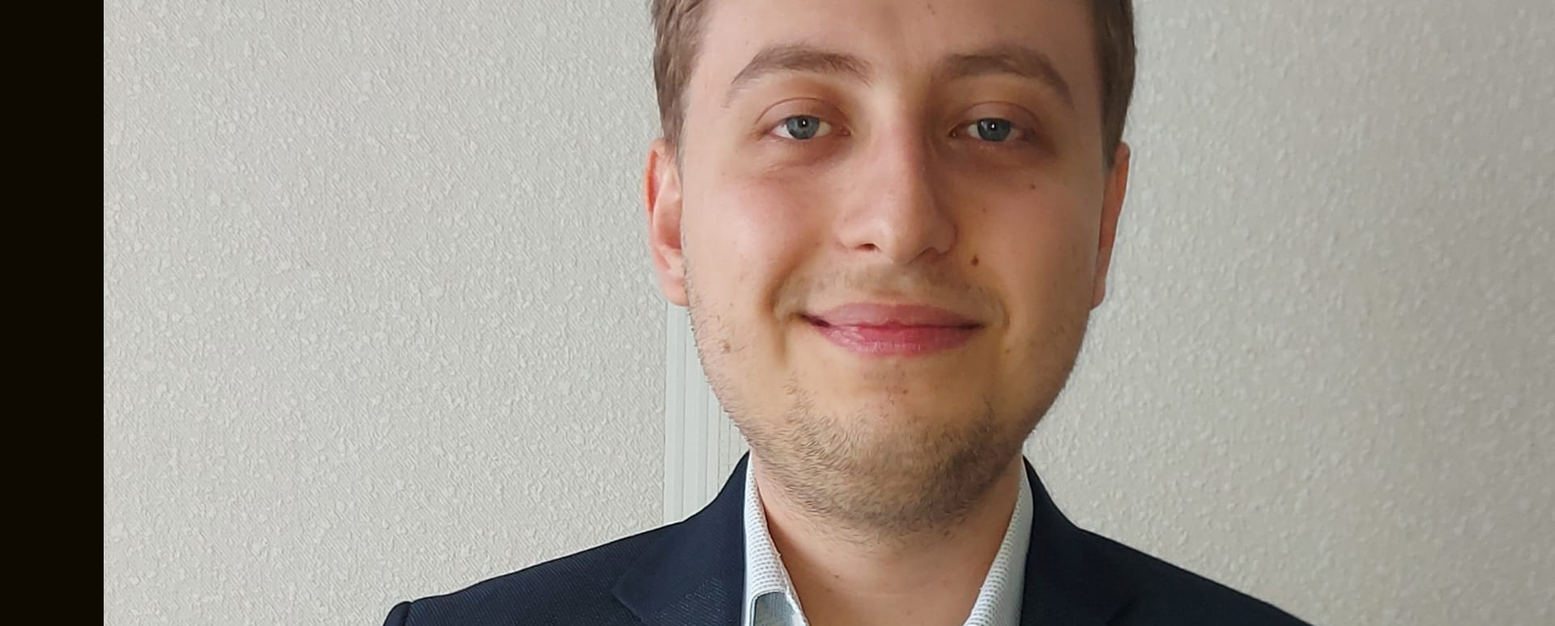
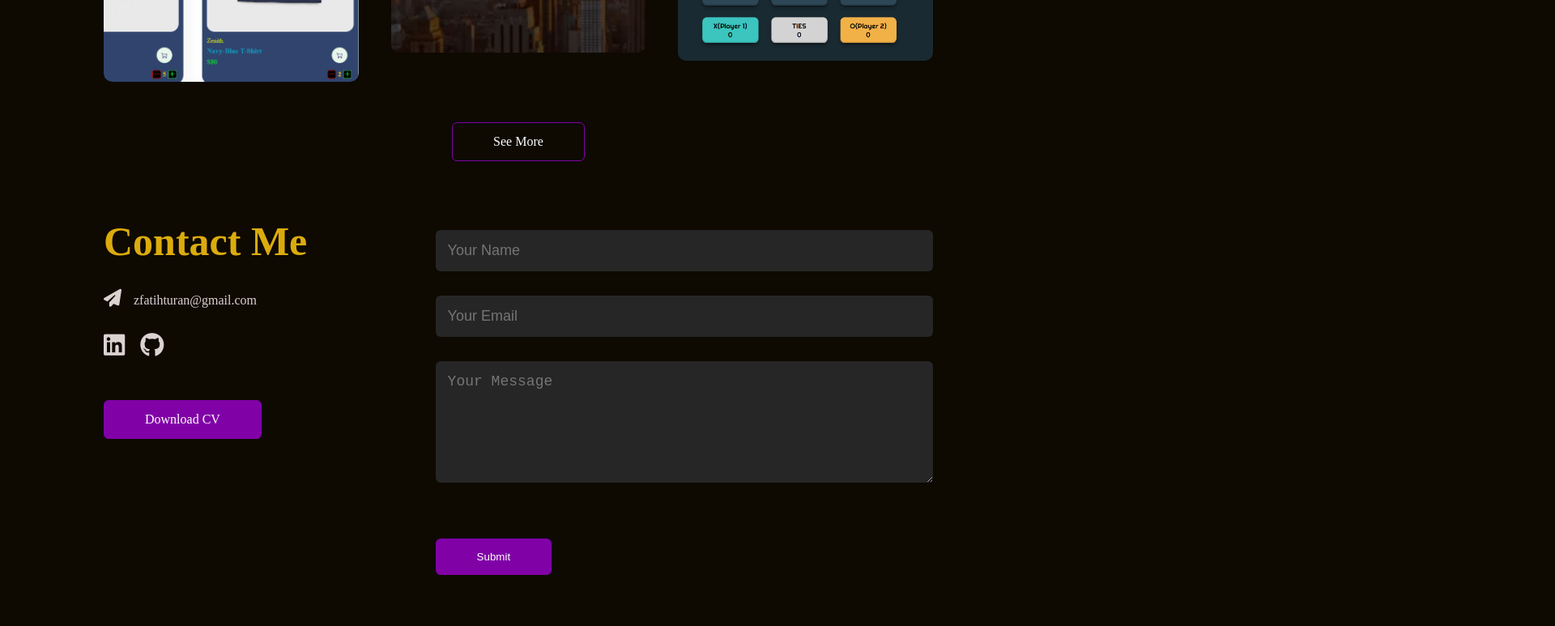
Before and after one commit to ZeckeyBay/Porfolio-Website, a plain HTML site: page index.html in a window 1280 px wide. Shown: the part 1780-2553 px from the top of the page at 81% size, 1920 px wide, since content can reach past the window. Drawn offline with Linux system fonts and the light colour scheme.

Commit message:
make contact form and add bg body

```diff
--- a/index.html
+++ b/index.html
@@ -6,6 +6,7 @@
     <meta name="viewport" content="width=device-width, initial-scale=1.0">
     <title>Personal Portfolio Website</title>
     <link rel="stylesheet" href="styles.css">
+    <link rel="stylesheet" href="https://cdnjs.cloudflare.com/ajax/libs/font-awesome/6.4.0/css/all.min.css" integrity="sha512-iecdLmaskl7CVkqkXNQ/ZH/XLlvWZOJyj7Yy7tcenmpD1ypASozpmT/E0iPtmFIB46ZmdtAc9eNBvH0H/ZpiBw==" crossorigin="anonymous" referrerpolicy="no-referrer" />
 </head>
 <body>
     <div id="header">
@@ -33,7 +34,7 @@
                     <img src="images/photo.jpeg" alt="">
                 </div>
                 <div class="about-col-2">
-                    <h2 class="about-header">About Me</h2>
+                    <h2 class="sub-title">About Me</h2>
                     <p class="about-text">Hi, I'm Zeki Fatih TURAN. As a recent graduate engineer, I'm ready to implement the knowledge
                         I have gained in my education and studies to the responsibilities to the position
                         in my business life. I'm diligent about learning new technologies and I desire to have
@@ -68,7 +69,54 @@
         <h2 class="sub-title">My Projects</h2>
         <div class="work-list">
             <div class="work">
-                <img src="images/photo.jpeg">
+                <img src="images/e-commerce.png">
+                <div class="layer">
+                    <h3>E-Commerce Website</h3>
+                    <p>Shopping website made with HTML-CSS-Javascript</p>
+                    <a href="#"><i class="fas fa-external-link-alt"></i></a>
+                </div>
+            </div>
+            <div class="work">
+                <img src="images/weather-app.png">
+                <div class="layer">
+                    <h3>Weather-App</h3>
+                    <p>Simple weather app made with HTML-CSS-Javascript using weather-api</p>
+                    <a href="#"><i class="fas fa-external-link-alt"></i></a>
+                </div>
+            </div>
+            <div class="work">
+                <img src="images/game.png">
+                <div class="layer">
+                    <h3>Tic-Tac-Toe Game</h3>
+                    <p>Tic-Tac-Toe Game made with HTML-CSS-Javascript</p>
+                    <a href="#"><i class="fas fa-external-link-alt"></i></a>
+                </div>
+            </div>
+        </div>
+        <a href="https://github.com/ZeckeyBay" class="btn">See More</a>
+    </div>
+</div>
+
+<!------------ Contact ------------>
+<div id="contact">
+    <div class="container">
+        <div class="row">
+            <div class="contact-left">
+                <h2 class="sub-title">Contact Me</h2>
+                <p><i class="fa-solid fa-paper-plane"></i>zfatihturan@gmail.com</p>
+                <div class="social-icons">
+                    <a href="https://www.linkedin.com/in/zeki-fatih-turan-95a66022a/"><i class="fa-brands fa-linkedin"></i></a>
+                    <a href="https://github.com/ZeckeyBay"><i class="fa-brands fa-github"></i></a>
+                </div>
+                <a href="images/Zeki Fatih TURAN CV-ENG.pdf" download class="btn btn2">Download CV</a>
+            </div>
+            <div class="contact-right">
+                <form>
+                    <input type="text" name="name" placeholder="Your Name" required>
+                    <input type="email" name="email" placeholder="Your Email" required>
+                    <textarea name="Message" rows="6" placeholder="Your Message"></textarea>
+                    <button type="submit" class="btn btn2">Submit</button>
+                </form>
             </div>
         </div>
     </div>
--- a/styles.css
+++ b/styles.css
@@ -84,7 +84,7 @@ nav ul li a:hover::after{
 .about-col-2{
     flex-basis: 60%;
 }
-.about-header{
+.sub-title{
     font-size: 50px;
 }
 .about-text{
@@ -133,3 +133,129 @@ nav ul li a:hover::after{
 }
 
 /* Portfolio */
+
+#portfolio{
+    padding: 50px 0;
+}
+.work-list{
+    display: grid;
+    grid-template-columns: repeat(auto-fit,minmax(250px,1fr));
+    grid-gap: 40px;
+    margin-top: 50px;
+}
+.work{
+    border-radius: 10px;
+    position: relative;
+    overflow: hidden;
+    color: #dbd2d2;
+}
+.work img{
+    width: 100%;
+    border-radius: 10px;
+    display: block;
+    transition: transform 0.5s;
+}
+.layer{
+    width: 100%;
+    height: 0;
+    background: linear-gradient(rgba(0,0,0,0.6),#8002a7);
+    border-radius: 10px;
+    position: absolute;
+    left: 0;
+    bottom: 0;
+    overflow: hidden;
+    display: flex;
+    align-items: center;
+    justify-content: center;
+    flex-direction: column;
+    padding: 0 40px;
+    text-align: center;
+    font-size: 16px;
+    transition: height 0.5s;
+}
+.layer h3{
+    font-weight: 500;
+    margin-bottom: 20px;
+}
+.layer a{
+    margin-top: 20px;
+    color: #8002a7;
+    text-decoration: none;
+    font-size: 18px;
+    line-height: 60px;
+    background-color:#dbd2d2;
+    width: 60px;
+    height: 60px;
+    border-radius: 50%;
+    text-align: center;
+}
+.work:hover img{
+    transform: scale(1.1);
+}
+.work:hover .layer{
+    height: 100%;
+}
+.btn{
+    display: block;
+    margin: 50px auto;
+    width: fit-content;
+    border: 1px solid #8002a7;
+    padding: 14px 50px;
+    border-radius: 6px;
+    text-decoration: none;
+    color: #ffffff;
+    transition: background 0.5s;
+}
+.btn:hover{
+    background-color: #8002a7;
+}
+
+/* Contact */
+
+.contact-left{
+    flex-basis: 35%;
+}
+.contact-right{
+    flex-basis: 60%;
+}
+.contact-left p{
+    margin-top: 30px;
+    color: #dbd2d2;
+}
+.contact-left p i{
+    margin-right: 15px;
+    font-size: 22px;
+}
+.social-icons{
+    margin-top: 30px;
+}
+.social-icons a{
+    text-decoration: none;
+    font-size: 30px;
+    margin-right: 15px;
+    color: #dbd2d2;
+    display: inline-block;
+    transition: transform 0.5s;
+}
+.social-icons a:hover{
+    color: #8002a7;
+    transform: translateY(-5px);
+}
+.btn.btn2{
+    display: inline-block;
+    background-color: #8002a7;
+}
+.contact-right form{
+    width: 100%;
+}
+form input, form textarea{
+    width: 100%;
+    border: 0;
+    outline: none;
+    background: #262626;
+    padding: 15px;
+    margin: 15px 0;
+    color: #fff;
+    font-size: 18px;
+    border-radius: 6px;
+}
```
Also changed, not shown: images/e-commerce.png (added), images/game.png (added), images/weather-app.png (added), 1 other file.
